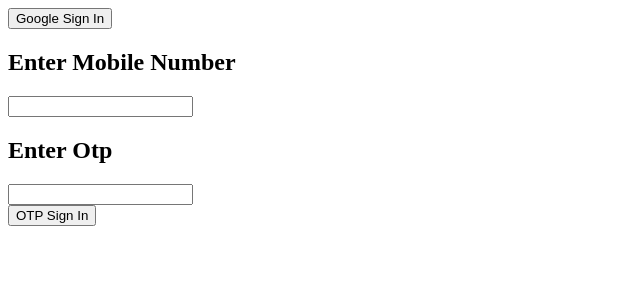
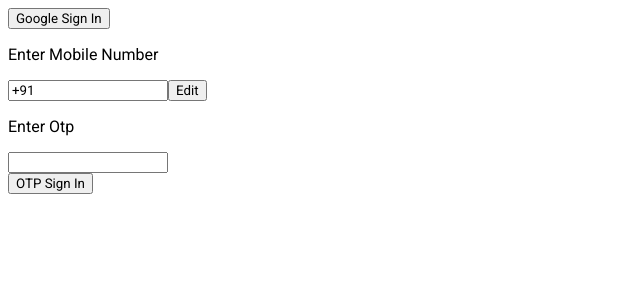
Before and after one commit to harshkalmegh/JSON-React, a React (Vite) app: page /signin in a window 1280 px wide. Shown: the top 300 px of the page, without its empty margins (0-640 px from the left). Built offline with nearby package versions, Linux system fonts and the light colour scheme.

Commit message:
firebase implementation

```diff
--- a/index.html
+++ b/index.html
@@ -5,6 +5,12 @@
     <link rel="icon" type="image/svg+xml" href="/src/favicon.svg" />
     <meta name="viewport" content="width=device-width, initial-scale=1.0" />
     <title>Vite App</title>
+    <link rel="preconnect" href="https://fonts.googleapis.com" />
+    <link rel="preconnect" href="https://fonts.gstatic.com" crossorigin />
+    <link
+      href="https://fonts.googleapis.com/css2?family=Roboto&display=swap"
+      rel="stylesheet"
+    />
   </head>
   <body>
     <div id="root"></div>
--- a/src/Features/SignIn.tsx
+++ b/src/Features/SignIn.tsx
@@ -1,16 +1,36 @@
+declare const window: any;
 import {
   GoogleAuthProvider,
   signInWithPopup,
   RecaptchaVerifier,
+  FacebookAuthProvider,
+  TwitterAuthProvider,
+  getAuth,
+  signInWithPhoneNumber,
 } from "firebase/auth";
-import { useState } from "react";
+import { useEffect, useState } from "react";
 import { useNavigate } from "react-router";
 import { authentication } from "../Firebase/Firebase";
 
 function SignIn() {
   const navigate = useNavigate();
-  const [phoneNumber, setPhoneNumber] = useState(0);
-  const [otp, setOtp] = useState(0);
+  const countryCode = "+91";
+  const [phoneNumber, setPhoneNumber] = useState(countryCode);
+  const [otp, setOtp] = useState("");
+  const [check, setCheck] = useState(true);
+  const [recaptcha, setRecaptcha] = useState(true);
+
+  // useEffect(() => {
+  //   const verifier = new firebase.auth.RecaptchaVerifier(element.current, {
+  //     size: "invisible",
+  //   });
+  //   if (!recaptcha) {
+  //     verifier.verify().then(() => setRecaptcha(verifier));
+  //   }
+  //   return () => {
+  //     verifier.clear();
+  //   };
+  // });
 
   const signInWithGoogle = () => {
     const provider = new GoogleAuthProvider();
@@ -27,49 +47,133 @@ function SignIn() {
       });
   };
 
-  const signInWithOTP = () => {
-    // const provider = new RecaptchaVerifier("sign-in-button", {
-    //   size: "invisible",
-    //   callback: (response) => {
-    //     // reCAPTCHA solved, allow signInWithPhoneNumber.
-    //     onSignInSubmit();
-    //   },
-    // });
-    // window.recaptchaVerifier = new RecaptchaVerifier(
-    //   "sign-in-button",
-    //   {
-    //     size: "invisible",
-    //     callback: (response) => {
-    //       // reCAPTCHA solved, allow signInWithPhoneNumber.
-    //       onSignInSubmit();
-    //     },
-    //   },
-    //   auth
-    // );
+  const generateRecaptcha = () => {
+    window.recaptchaVerifier = new RecaptchaVerifier(
+      "sign-in-button",
+      {
+        size: "invisible",
+        callback: (response: any) => {
+          // reCAPTCHA solved, allow signInWithPhoneNumber.
+        },
+      },
+      authentication
+    );
+  };
+
+  const signInWithOTP = (e: any) => {
+    if (phoneNumber.length >= 12) {
+      generateRecaptcha();
+      let appVerifier = window.recaptchaVerifier;
+      signInWithPhoneNumber(authentication, phoneNumber, appVerifier)
+        .then((confirmationResult: any) => {
+          // confirmationResult
+          window.confirmationResult = confirmationResult;
+          setCheck(false);
+        })
+        .catch((error) => {
+          // Error; SMS not sent
+          // ...
+          //   if (typeof appVerifier != "undefined") {
+          // appVerifier.reset();
+          appVerifier.clear();
+          //   }
+          console.log(error);
+        });
+    }
+  };
+
+  const verifyOTP = (e: any) => {
+    let otp = e.target.value;
+    setOtp(otp);
+    if (otp.length === 6) {
+      let confirmationResult = window.confirmationResult;
+      confirmationResult
+        .confirm(otp)
+        .then((result: any) => {
+          // User signed in successfully.
+          const user = result.user;
+          console.log(user);
+          if (user) {
+            navigate("/");
+          }
+          localStorage.setItem("firebase", JSON.stringify(user));
+
+          // ...
+        })
+        .catch((error: any) => {
+          // User couldn't sign in (bad verification code?)
+          // ...
+        });
+    }
+  };
+
+  //   const signInWithtwitter = () => {
+  //     const provider = new TwitterAuthProvider();
+  //     const auth = getAuth();
+  //     signInWithPopup(auth, provider)
+  //       .then((result) => {
+  //         const credential: any =
+  //           TwitterAuthProvider.credentialFromResult(result);
+  //         console.log(result, credential);
+  //       })
+  //       .catch((error) => {
+  //         const credential = TwitterAuthProvider.credentialFromError(error);
+  //         console.log(credential, error);
+  //       });
+  //   };
+
+  const _handleResetCaptcha = () => {
+    setCheck(true);
+    window.recaptchaVerifier.destroyed = true;
+    console.log("_fb: ", window.recaptchaVerifier);
+    window.recaptchaVerifier = new RecaptchaVerifier(
+      "sign-in-button",
+      {
+        size: "invisible",
+      },
+      authentication
+    );
+    //generateRecaptcha();
   };
 
   return (
     <div>
       <button onClick={signInWithGoogle}>Google Sign In</button>
+      {/* <button onClick={signInWithtwitter}>Twitter</button> */}
       <div>
-        <h2>Enter Mobile Number</h2>
+        <p>Enter Mobile Number</p>
+        {check ? (
           <input
-          type="number"
+            type="text"
+            value={phoneNumber}
             onChange={(e: any) => {
               setPhoneNumber(e.target.value);
             }}
           />
+        ) : (
+          <input
+            type="text"
+            disabled
+            value={phoneNumber}
+            onChange={(e: any) => {
+              setPhoneNumber(e.target.value);
+            }}
+          />
+        )}
+        <button onClick={_handleResetCaptcha}>Edit</button>
       </div>
       <div>
-        <h2>Enter Otp</h2>
-        <input
-          type="number"
-          onChange={(e: any) => {
-            setOtp(e.target.value);
-          }}
-        />
+        <p>Enter Otp</p>
+        <input type="text" value={otp} onChange={verifyOTP} />
+        <div id="sign-in-button"></div>
       </div>
+      {check ? (
         <button onClick={signInWithOTP}>OTP Sign In</button>
+      ) : (
+        <button onClick={signInWithOTP} disabled>
+          OTP Sign In
+        </button>
+      )}
     </div>
   );
 }
--- /dev/null
+++ b/src/Index.css
@@ -0,0 +1,7 @@
+/* input::-webkit-inner-spin-button {
+  -webkit-appearance: none;
+  margin: 0;
+} */
+* {
+  font-family: "Roboto", sans-serif;
+}
--- a/src/main.tsx
+++ b/src/main.tsx
@@ -1,6 +1,7 @@
 import React from "react";
 import ReactDOM from "react-dom";
 import Routing from "./Router/Router";
+import "./Index.css";
 
 ReactDOM.render(
   <React.StrictMode>
```
Lines whose indentation alone changed are shown as unchanged.
